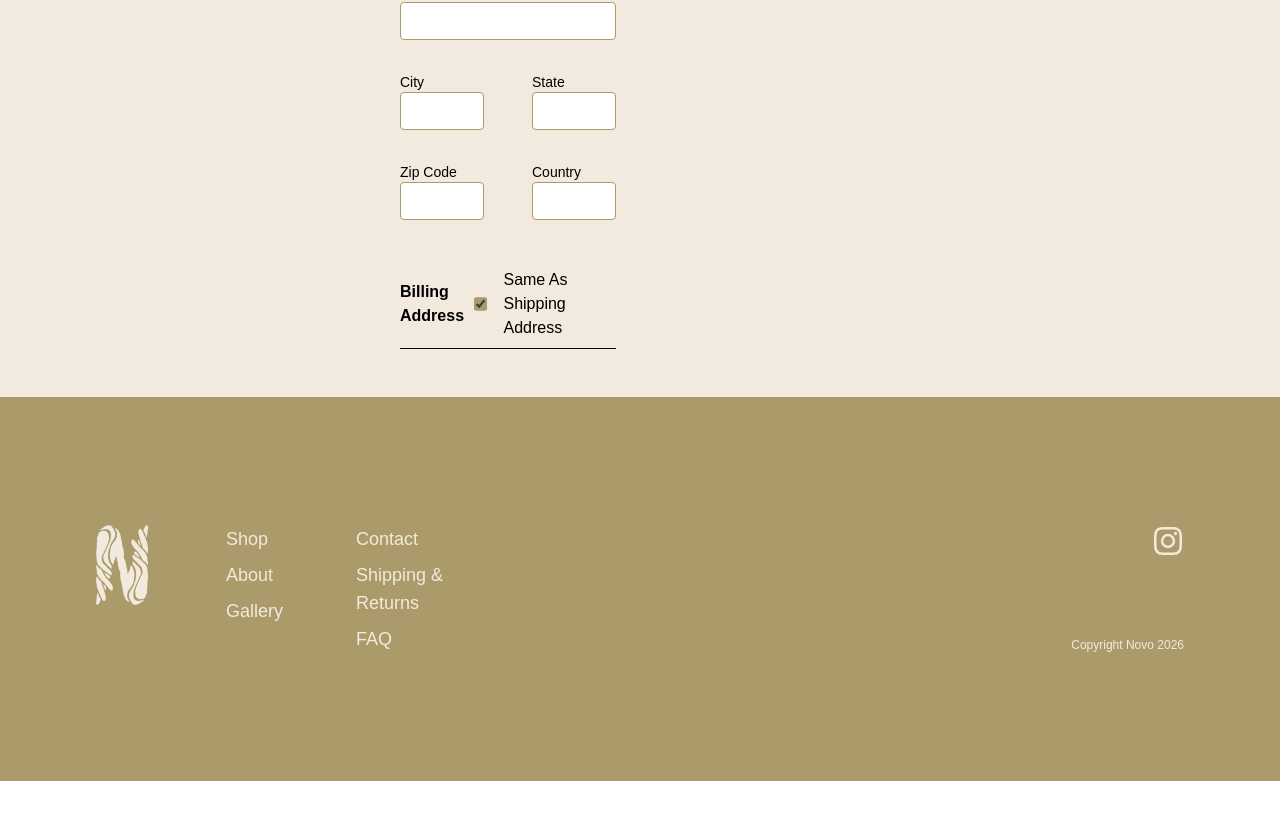
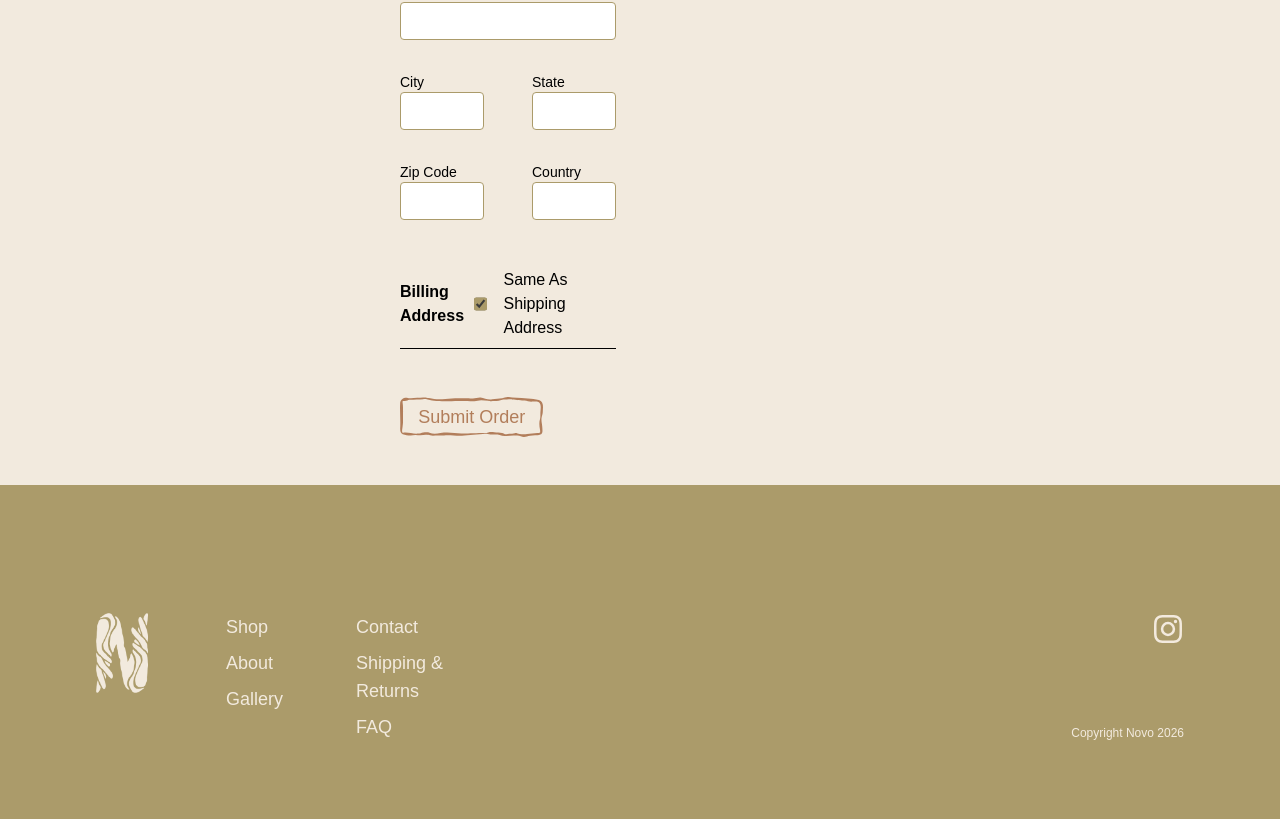
Before and after one commit to CamTom47/novo_website, a React (Vite) app in the folder frontend/: page /checkout in a window 1280 px wide. Shown: the part 621-1440 px from the top of the page. Before the commit the page ends 1402 px from the top, so only its background shows below. Built offline with nearby package versions, Linux system fonts and the light colour scheme; a web font is replaced by a local one.

Commit message:
progress on setting up form data colletion

```diff
--- a/frontend/src/components/OrderSummary.tsx
+++ b/frontend/src/components/OrderSummary.tsx
@@ -41,8 +41,7 @@ const OrderSummary = (): React.JSX.Element => {
 					<p>$1,000</p>
 				</div>
 			</div>
-			{location.pathname === "/cart" && (
-				<div className='relative h-10 px-4 place-self-center '>
+			{location.pathname === '/cart' && <div className='relative h-10 px-4 place-self-center '>
 				<img src='/assets/button_clay.svg' alt='Novo Shop Link' className='w-full h-full' />
 				<Link
 					to='/checkout'
@@ -50,8 +49,7 @@ const OrderSummary = (): React.JSX.Element => {
 					style={{ fontFamily: "cheap-pine-sans, sans-serif", fontStyle: "normal", fontWeight: 400 }}>
 					CHECKOUT
 				</Link>
-				</div>
-			)}
+			</div>}
 		</div>
 	);
 };
--- a/frontend/src/components/ShippingForm.tsx
+++ b/frontend/src/components/ShippingForm.tsx
@@ -14,8 +14,11 @@ interface Inputs {
 /** -------------------------STYLES------------------------- **/
 
 /** -------------------------INTERFACES------------------------- **/
+interface ShippingFormProps {
+	isCollectingFormData: boolean;
+}
 
-const ShippingForm = (): React.JSX.Element => {
+const ShippingForm = ({isCollectingFormData}: ShippingFormProps): React.JSX.Element => {
 	/** -------------------------STATE------------------------- **/
 
 	/** -------------------------FUNCTIONS------------------------- **/
--- a/frontend/src/pages/CheckoutPage.tsx
+++ b/frontend/src/pages/CheckoutPage.tsx
@@ -13,18 +13,31 @@ import BillingForm from "../components/BillingForm";
 const CheckoutPage = (): React.JSX.Element => {
 	/** -------------------------STATE------------------------- **/
 	const [currentStep, setCurrentStep] = useState<number>(0);
+	const [isCollectingFormData, setIsCollectingFormData] = useState<boolean>(false);
 
 	/** -------------------------FUNCTIONS------------------------- **/
+
+	const handleSubmit = () => {
+		setIsCollectingFormData(true);
+	}
 
 	/** -------------------------EFFECTS------------------------- **/
 
 	return (
 		<div className='grid grid-cols-2 gap-x-12 items-start bg-beige w-full xl:px-100 xl:py-12 xl:h-fit'>
-			<div className="flex flex-col gap-y-12">
-				<ShippingForm></ShippingForm>
-				<BillingForm></BillingForm>
+			<div className='flex flex-col gap-y-12'>
+				<ShippingForm isCollectingFormData={isCollectingFormData}></ShippingForm>
+				<BillingForm isCollectingFormData={isCollectingFormData}></BillingForm>
 			</div>
 			<OrderSummary></OrderSummary>
+			<button className='relative h-10 mt-12 place-self-start' onClick={() => console.log('submitting order')}>
+				<img src='/assets/button_clay.svg' alt='Novo Shop Link' className='w-full h-full' />
+				<p
+					className='absolute flex items-center justify-center w-full h-full text-lg top-0 left-0 text-nowrap text-clay '
+					style={{ fontFamily: "cheap-pine-sans, sans-serif", fontStyle: "normal", fontWeight: 400 }}>
+					Submit Order
+				</p>
+			</button>
 		</div>
 	);
 };
```
Also changed, not shown: frontend/src/components/BillingForm.tsx (+5 -2 lines). Lines whose indentation alone changed are shown as unchanged.
